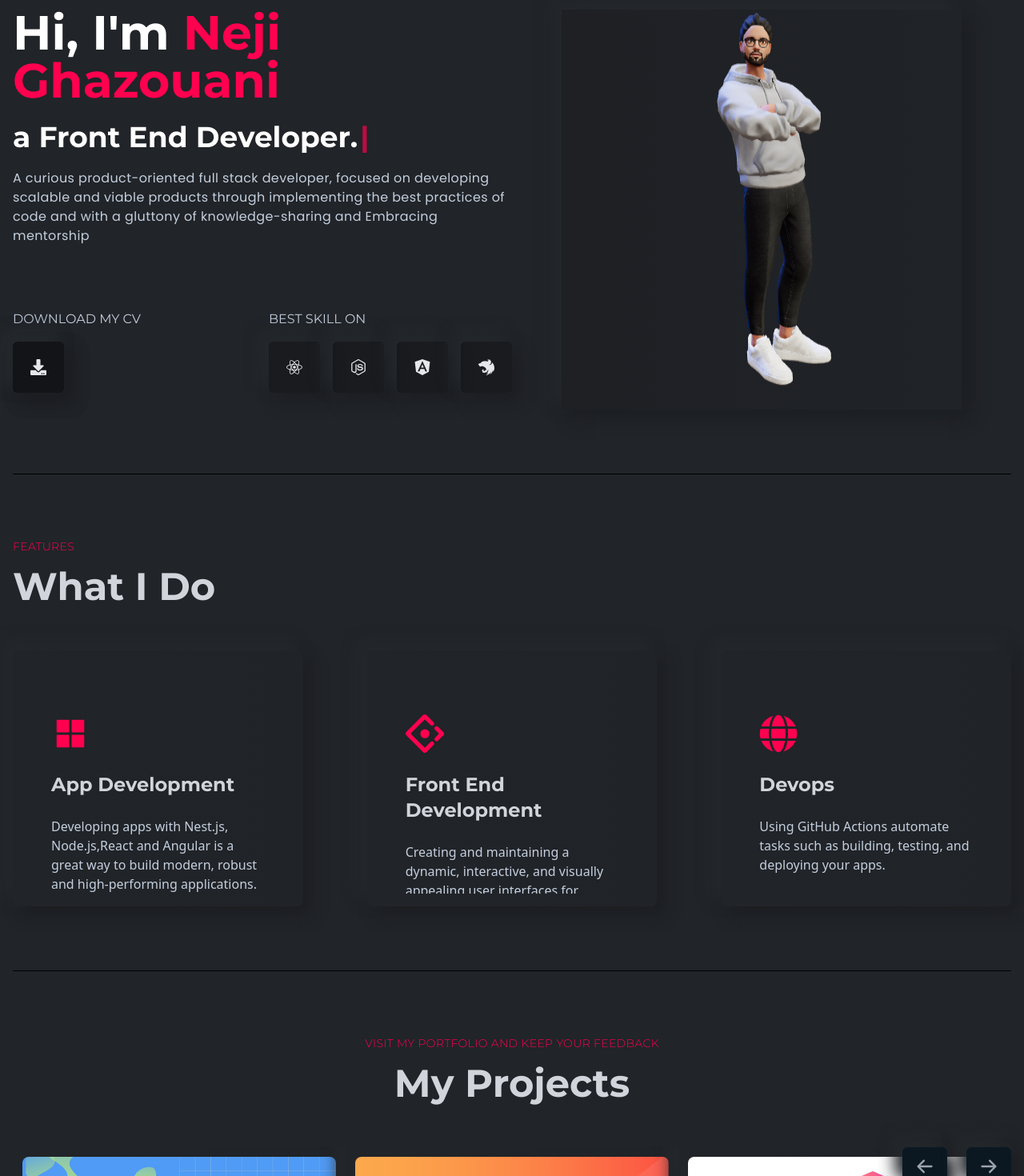
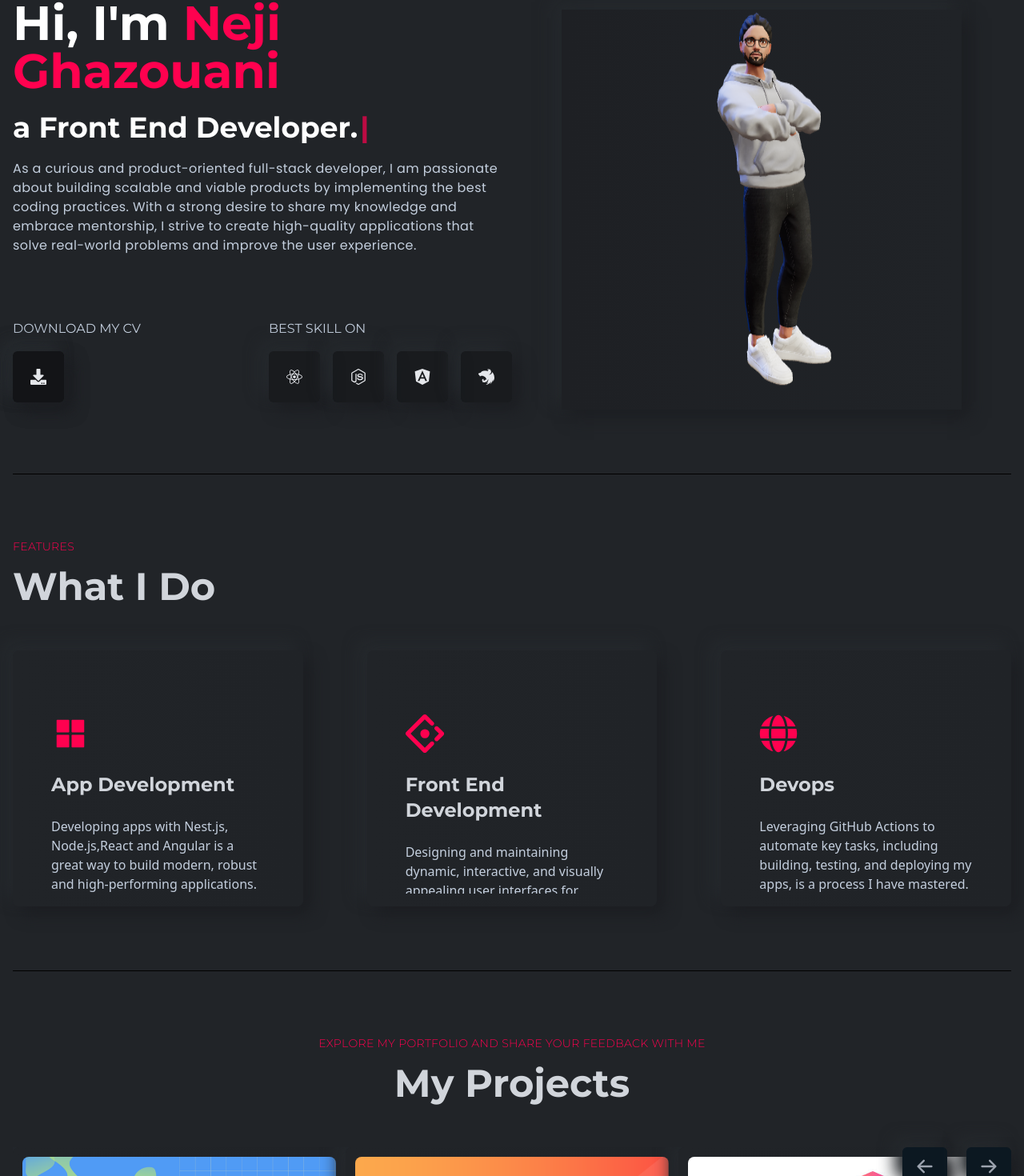
Before and after one commit to NejiGhazouani/myportfolio, a React (Create React App) app: page / in a window 1280 px wide. Shown: the part 195-1665 px from the top of the page at 80% size. Built offline with nearby package versions, Linux system fonts and the light colour scheme.

Commit message:
Fix items

```diff
--- a/src/components/banner/LeftBanner.js
+++ b/src/components/banner/LeftBanner.js
@@ -27,12 +27,7 @@ const LeftBanner = () => {
           />
         </h2>
         <p className="text-base font-bodyFont leading-6 tracking-wide">
-        A curious product-oriented full stack
-        developer, focused on developing scalable
-        and viable products through implementing
-        the best practices of code and with a gluttony
-        of knowledge-sharing and Embracing
-        mentorship
+        As a curious and product-oriented full-stack developer, I am passionate about building scalable and viable products by implementing the best coding practices. With a strong desire to share my knowledge and embrace mentorship, I strive to create high-quality applications that solve real-world problems and improve the user experience.
         </p>
       </div>
       <div className="flex flex-col xl:flex-row gap-6 lgl:gap-0 justify-between">
--- a/src/components/contact/Contact.js
+++ b/src/components/contact/Contact.js
@@ -56,7 +56,7 @@ const Contact = () => {
       className="w-full py-20 border-b-[1px] border-b-black"
     >
       <div className="flex justify-center items-center text-center">
-        <Title title="CONTACT" des="Contact With Me" />
+        <Title title="CONTACT" des="Contact Me" />
       </div>
       <div className="w-full">
         <div className="w-full h-auto flex flex-col lgl:flex-row justify-between">
--- a/src/components/features/Features.js
+++ b/src/components/features/Features.js
@@ -20,12 +20,12 @@ const Features = () => {
         />
         <Card
           title="Front End Development"
-          des="Creating and maintaining a  dynamic, interactive, and visually appealing user interfaces for websites and web applications."
+          des="Designing and maintaining dynamic, interactive, and visually appealing user interfaces for websites and web applications is my specialty."
           icon={<SiAntdesign />}
         />
         <Card
           title="Devops"
-          des="Using GitHub Actions automate tasks such as building, testing, and deploying your apps."
+          des="Leveraging GitHub Actions to automate key tasks, including building, testing, and deploying my apps, is a process I have mastered."
           icon={<FaGlobe />}
         />
       </div>
--- a/src/components/navbar/Navbar.js
+++ b/src/components/navbar/Navbar.js
@@ -44,11 +44,6 @@ const Navbar = () => {
             <div className="flex flex-col gap-8 py-2 relative">
               <div>
                 <img className="w-32" src={logo} alt="logo" />
-                <p className="text-sm text-gray-400 mt-2">
-                  Lorem ipsum dolor sit, amet consectetur adipisicing elit.
-                  Earum soluta perspiciatis molestias enim cum repellat, magnam
-                  exercitationem distinctio aliquid nam.
-                </p>
               </div>
               <ul className="flex flex-col gap-4">
                 {navLinksdata.map((item) => (
--- a/src/components/projects/Projects.js
+++ b/src/components/projects/Projects.js
@@ -96,7 +96,7 @@ const Projects = () => {
     >
       <div className="flex justify-center items-center text-center">
         <Title
-          title="VISIT MY PORTFOLIO AND KEEP YOUR FEEDBACK"
+          title="EXPLORE MY PORTFOLIO AND SHARE YOUR FEEDBACK WITH ME"
           des="My Projects"
         />
       </div>
--- a/src/components/projects/ProjectsCard.js
+++ b/src/components/projects/ProjectsCard.js
@@ -69,7 +69,7 @@ const ProjectsCard = ({ title, des, src, git, thesis, tools }) => {
                 className="text-sm text-blue-500 hover:underline duration-300 cursor-pointer ml-1"
                 onClick={() => setIsHovered(!isHovered)}
               >
-                {isHovered ? '' : 'Read More'}
+                {isHovered ? 'Show Less' : 'Read More'}
               </button>
             )}
           </p>
```
